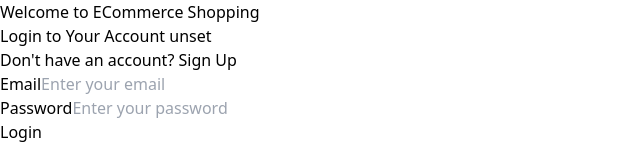
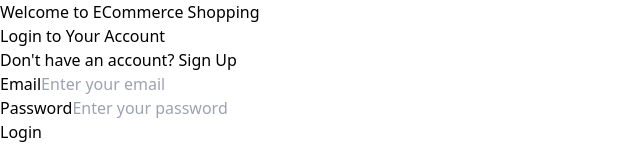
Before and after one commit to rahulsinghpharthyal/E-Commerce, a React (Vite) app: page /auth/login in a window 1280 px wide. Shown: the top 160 px of the page, without its empty margins (0-640 px from the left). Built offline with nearby package versions, Linux system fonts and the light colour scheme; no server answers.

Commit message:
cheacking for clientId is completed client id accesd by netlify fro env

```diff
--- a/src/pages/auth/AuthLogin.jsx
+++ b/src/pages/auth/AuthLogin.jsx
@@ -69,7 +69,7 @@ const AuthLogin = () => {
       <div className="mx-auto w-full max-w-md h-[32rem] p-8 space-y-6 shadow-sm rounded-md">
         <div className="text-center">
           <h1 className="text-3xl font-extrabold text-gray-900">
-            Login to Your Account {clientId}
+            Login to Your Account
           </h1>
           <p className="mt-2 text-sm text-gray-600">
             Don't have an account?{" "}
```
